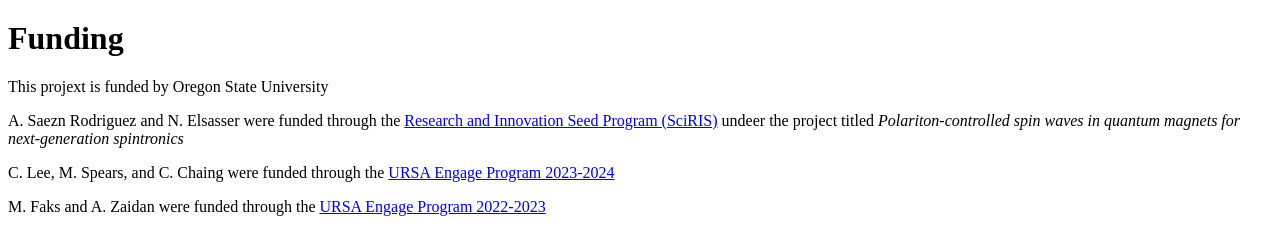
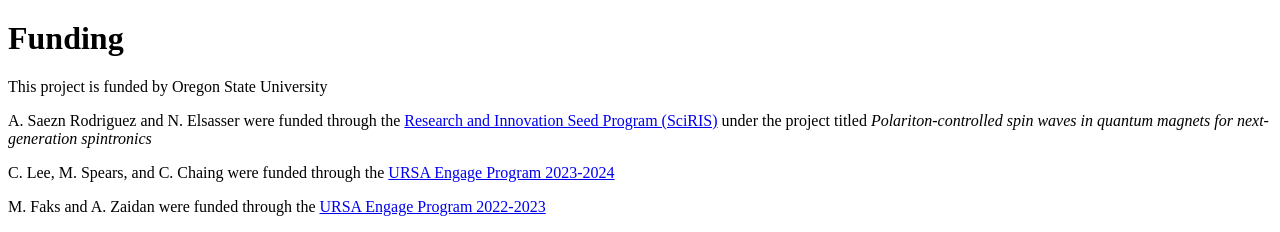
Before and after one commit to asaenz16/URSA23, a Jekyll site: the page built from index.md, in a window 1280 px wide and 900 px high, scrolled down 1668 px. Shown: the part 665-897 px from the top of the window. Built offline with Jekyll 4.4.1, drawn with Linux system fonts in a browser that asks for light colours; formulas are drawn with MathJax 3.

Commit message:
Update index.md

```diff
--- a/index.md
+++ b/index.md
@@ -78,20 +78,20 @@
 
 # Funding
 
-This projext is funded by Oregon State University
+This project is funded by Oregon State University
 
-A. Saezn Rodriguez and N. Elsasser were funded through the [Research and Innovation Seed Program (SciRIS)](https://science.oregonstate.edu/research/research-and-innovation-seed-program) undeer the project titled *Polariton-controlled spin waves in quantum magnets for next-generation spintronics*
+A. Saezn Rodriguez and N. Elsasser were funded through the [Research and Innovation Seed Program (SciRIS)](https://science.oregonstate.edu/research/research-and-innovation-seed-program) under the project titled *Polariton-controlled spin waves in quantum magnets for next-generation spintronics*
 
 C. Lee, M. Spears, and C. Chaing were funded through the [URSA Engage Program 2023-2024](https://academicaffairs.oregonstate.edu/research/ursa-engage)
 
 M. Faks and A. Zaidan were funded through the [URSA Engage Program 2022-2023](https://academicaffairs.oregonstate.edu/research/ursa-engage)
 
-  <h3>{{ Introduction Posts }}</h3>
-  <ul>
-    {% for post in intro %}
+<h3>{{ Introduction Posts }}</h3>
+<ul>
+  {% for post in intro %}
       <li><a href="{{ post.url }}">{{ post.title }}</a></li>
-    {% endfor %}
-  </ul>
+   {% endfor %}
+</ul>
 
 <script type="text/javascript" async
   src="https://cdnjs.cloudflare.com/ajax/libs/mathjax/2.7.5/MathJax.js?config=TeX-MML-AM_CHTML" async>
```
